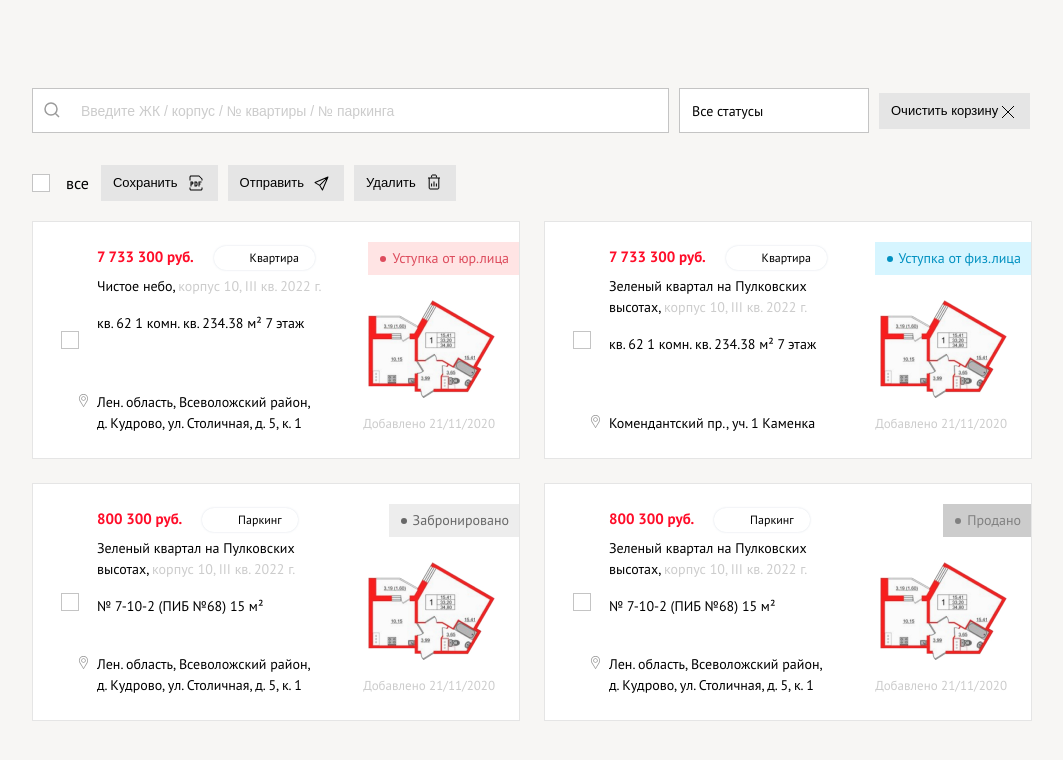
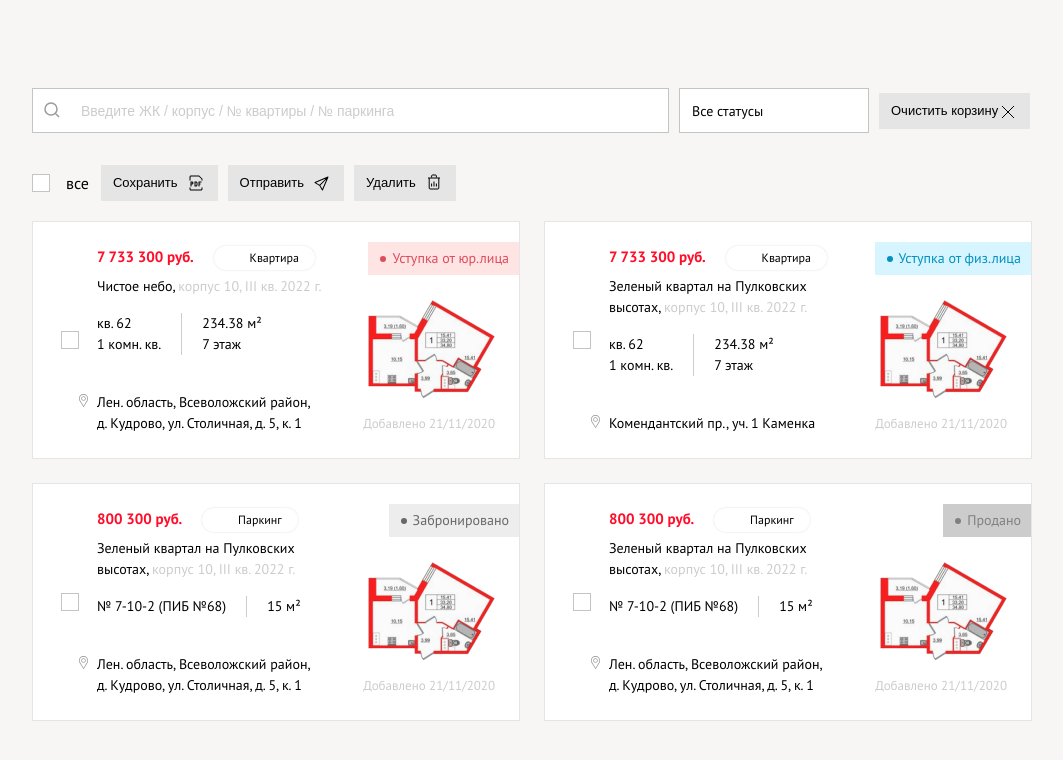
Before and after one commit to abramsea/test_pn, a website: page src/index.html in a window 1280 px wide. Shown: the whole page, without its empty margins (108-1171 px from the left). Drawn offline with nearby package versions, Linux system fonts and the light colour scheme; files that its build step writes are made by us from their sources.

Commit message:
making cards

```diff
--- a/src/scss/cards.scss
+++ b/src/scss/cards.scss
@@ -104,6 +104,27 @@ ul.cards
 			@include font_p1;
 
 			color: $clr_dark_gray;
+		}
+
+		.card__props
+		{
+			display: flex;
+
+			.card__prop
+			{
+				display: flex;
+				flex-direction: column;
+
+				padding-right: calc( #{$unit} * 5 );
+
+				&:not(:first-child)
+				{
+					padding-left: calc( #{$unit} * 5 );
+					padding-right: 0;
+
+					border-left: 1px solid $clr_dark_gray;
+				}
+			}
 		}
 
 		span.card__status
```
Also changed, not shown: src/js/main.js (+9 -0 lines).
